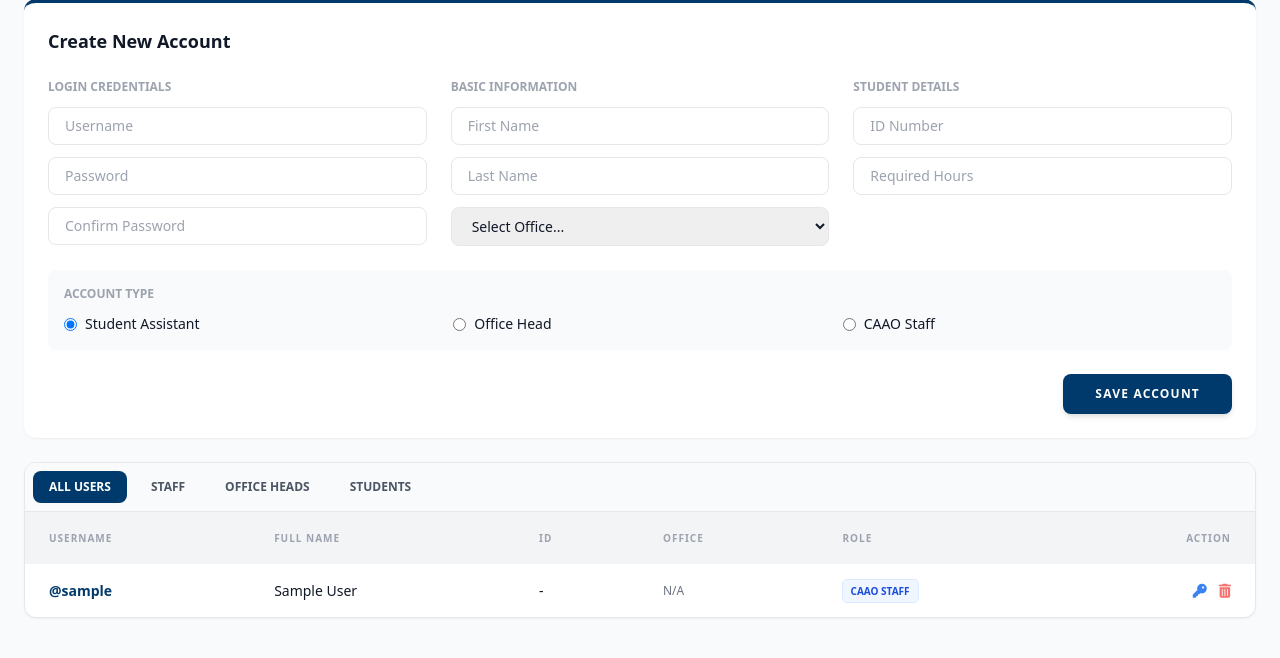
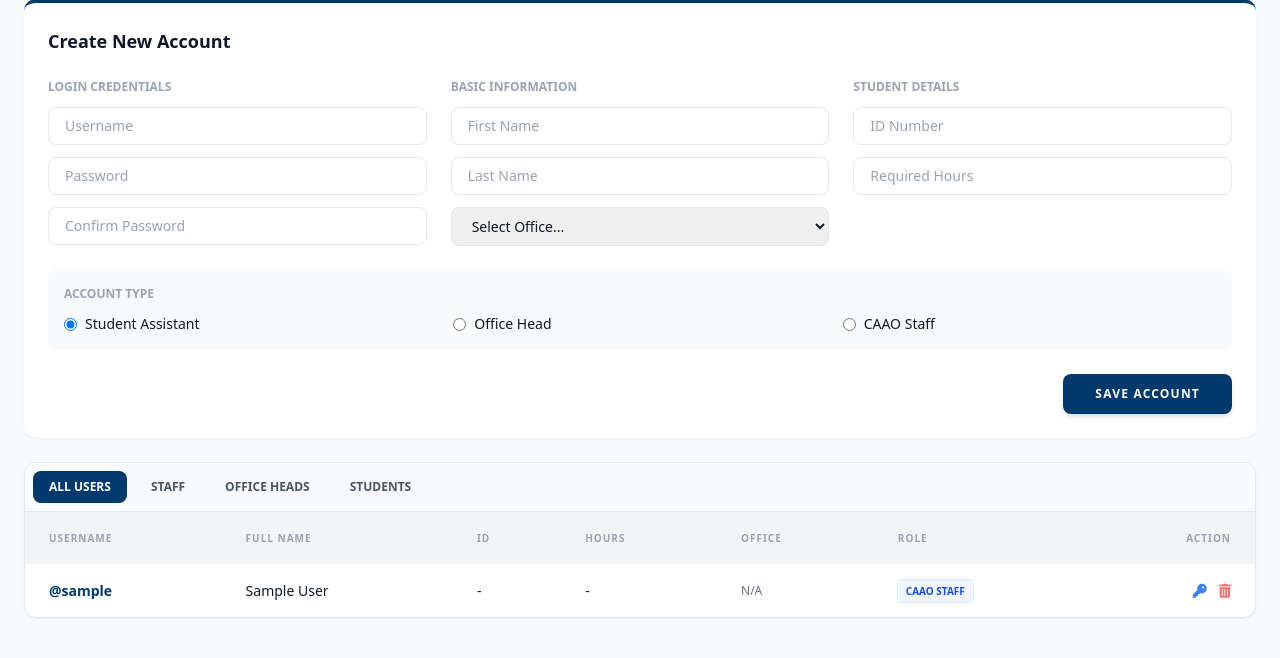
Before and after one commit to gmaravillaa/Seiki, a Django app: page /user-management/ in a window 1280 px wide. Shown: the part 142-800 px from the top of the page. Run offline with Django 5.2, Linux system fonts and the light colour scheme; the visitor is signed in with stand-in values (Sample User, id 1); data comes from the database, SQL or seed files in the repository; some libraries are stand-ins or nearby versions.

Commit message:
Add back Hours column for students only in user management

```diff
--- a/templates/caao_admin/user_management.html
+++ b/templates/caao_admin/user_management.html
@@ -106,6 +106,7 @@
                         <th class="px-6 py-4 text-left">Username</th>
                         <th class="px-6 py-4 text-left">Full Name</th>
                         <th class="px-6 py-3 text-left">ID</th>
+                        <th class="px-6 py-3 text-left">Hours</th>
                         <th class="px-6 py-4 text-left">Office</th>
                         <th class="px-6 py-4 text-left">Role</th>
                         <th class="px-6 py-4 text-right">Action</th>
@@ -117,6 +118,7 @@
                         <td class="px-6 py-4 font-bold text-[#003A6C]">@{{ user.username }}</td>
                         <td class="px-6 py-4 font-medium">{{ user.get_full_name }}</td>
                         <td class="px-6 py-4 font-medium">{% if not user.is_staff and not user.is_superuser %}{{ user.userprofile.id_number|default:"-" }}{% else %}-{% endif %}</td>
+                        <td class="px-6 py-4 font-medium">{% if not user.is_staff and not user.is_superuser %}{{ user.userprofile.required_hours }}{% else %}-{% endif %}</td>
                         <td class="px-6 py-4 text-xs text-gray-500">{{ user.userprofile.office|default:"N/A" }}</td>
                         <td class="px-6 py-4">
                             <span class="role-badge text-[10px] font-black uppercase px-2 py-1 rounded ring-1
```
